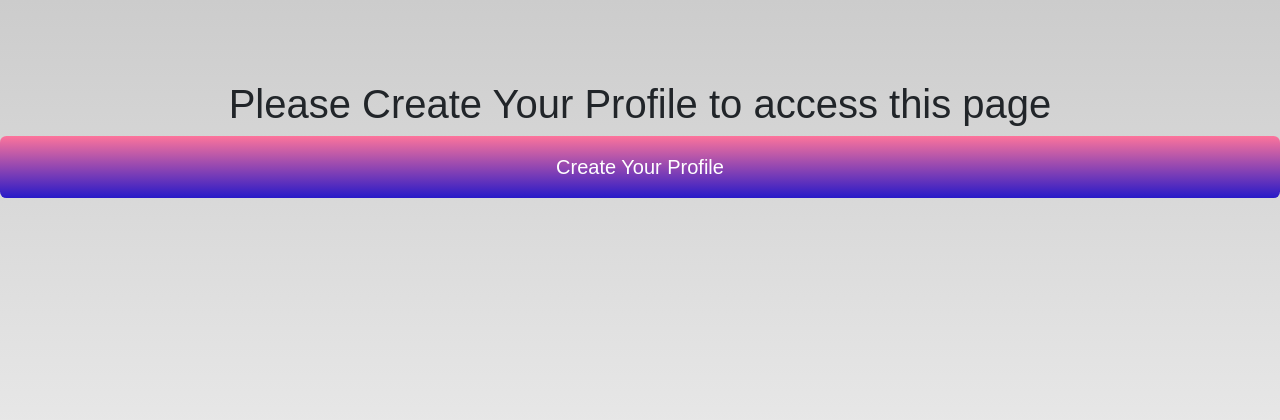
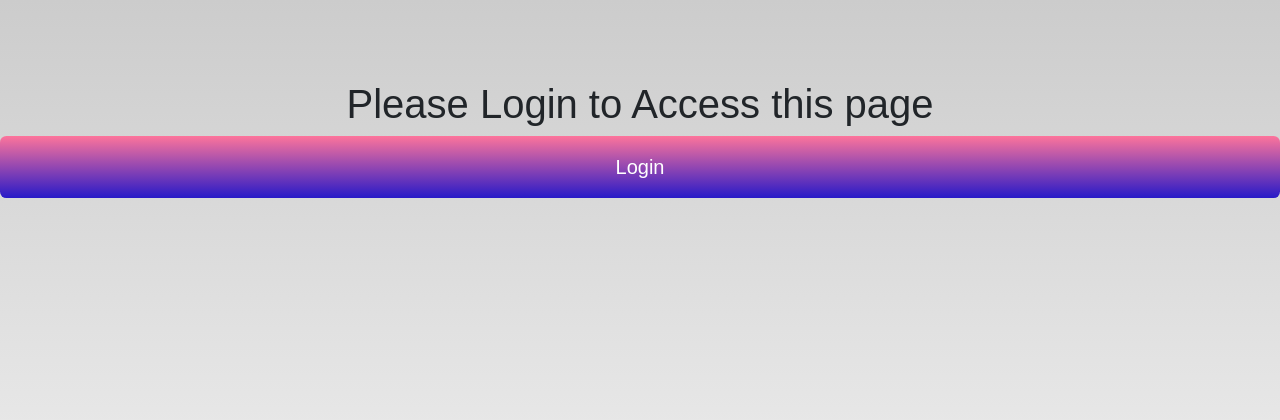
Before and after one commit to George-smart/Student-study-Portal, a Django app: template src/dashboard/templates/dashboard_home.html in a window 1280 px wide. Shown: the top 420 px of the page. Run offline with Django 4.2, Linux system fonts and the light colour scheme; the template is opened without the code that fills it, so the values that code supplies are empty; some libraries are stand-ins or nearby versions; some web fonts are replaced.

Commit message:
Added Changes to the template dashboard

```diff
--- a/src/dashboard/templates/dashboard_home.html
+++ b/src/dashboard/templates/dashboard_home.html
@@ -15,6 +15,8 @@
     <link rel="stylesheet" href="{% static 'styles/style2.css' %}">
 </head>
 <body>
+
+    {% if user.is_authenticated %}
         {% if user.profile.id %}
         {% comment %} {{ cur_user }} {% endcomment %}
             <section class="dashboard_container">
@@ -202,6 +204,11 @@
                 <h1 style="text-align:center; margin-top: 5rem; ">Please Create Your Profile to access this page </h1>
                 <a href="{% url 'create_profile' %}" class="btn">Create Your Profile</a>
             {% endif %}
+        {% else %}
+
+            <h1 style="text-align:center; margin-top: 5rem; ">Please Login to Access this page</h1>
+            <a href="{% url 'login' %}" class="btn">Login</a>
+        {% endif %}
     <script src="https://cdnjs.cloudflare.com/ajax/libs/jquery/3.3.1/jquery.min.js"></script>
     <script src="https://cdnjs.cloudflare.com/ajax/libs/popper.js/1.14.7/umd/popper.min.js"
     integrity="sha384-UO2eT0CpHqdSJQ6hJty5KVphtPhzWj9WO1clHTMGa3JDZwrnQq4sF86dIHNDz0W1" crossorigin="anonymous">
```
Lines whose indentation alone changed are shown as unchanged.
